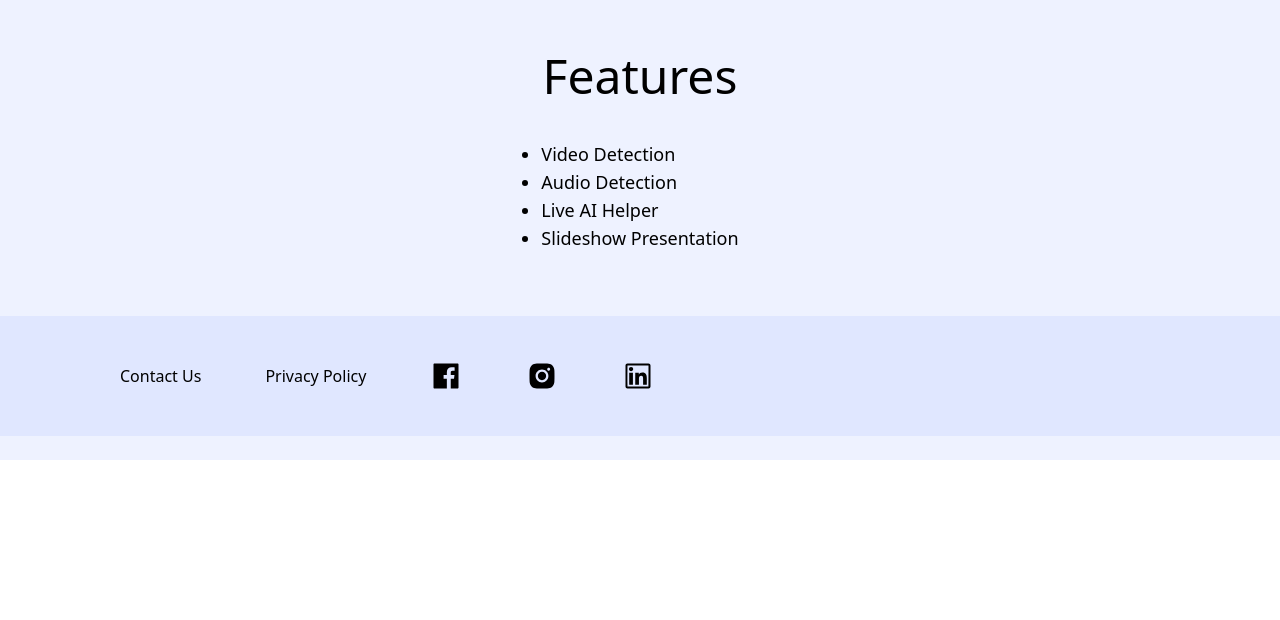
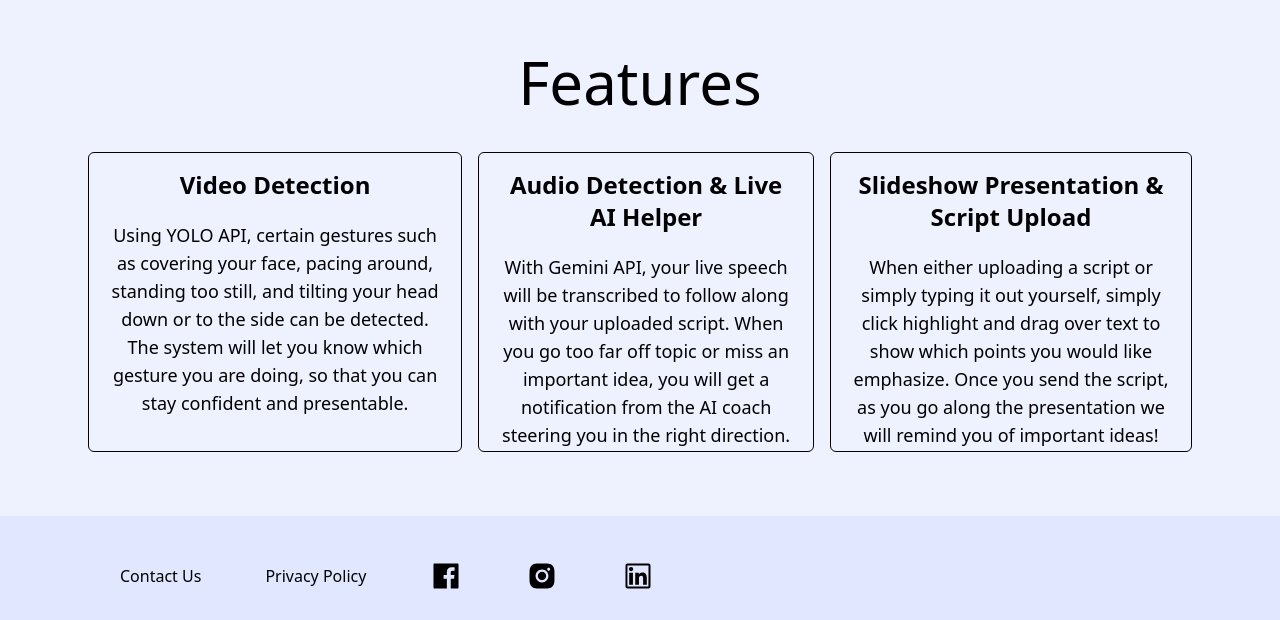
Before and after one commit to AustinBao/Orator, a React (Vite) app in the folder frontend/: page / in a window 1280 px wide. Shown: the part 2900-3520 px from the top of the page. Before the commit the page ends 3360 px from the top, so only its background shows below. Built offline with nearby package versions, Linux system fonts and the light colour scheme.

Commit message:
Wrote Features

```diff
--- a/frontend/src/components/AboutUs.tsx
+++ b/frontend/src/components/AboutUs.tsx
@@ -1,18 +1,37 @@
 import React, { forwardRef } from 'react';
 
 const AboutUs = forwardRef((props, ref) => {
-  const list_styling = "list-disc "
+
+  const box_styling = "border p-4 rounded-md h-75"
+  const title_styling = "text-2xl font-semibold text-center"
+  const desc_styling = "text-md mt-5 text-center"
   return (
     <div ref={ref} className="flex flex-col justify-center items-center w-full">
-      <h1 className="text-5xl my-10 text-center w-4/10">Features</h1>
-      <h3 className="text-lg">
-        <ul>
-          <li className={list_styling} >Video Detection</li>
-          <li className={list_styling}>Audio Detection</li>
-          <li className={list_styling}>Live AI Helper</li>
-          <li className={list_styling}>Slideshow Presentation</li>
-        </ul>
-      </h3>
+
+      <h1 className="text-6xl font-medium:500 my-10 text-center w-4/10">Features</h1>
+      <div className="text-lg flex space-x-4">
+
+          <div className={box_styling}>
+            <h2 className={title_styling}>Video Detection</h2>
+            <p className={desc_styling}>Using YOLO API, certain gestures such as covering your face, pacing around, standing too still, and tilting your head down or to the side can be
+              detected. The system will let you know which gesture you are doing, so that you can stay confident and presentable.
+            </p>
+          </div>
+          <div className={box_styling}>
+            <h2 className={title_styling}>Audio Detection & Live AI Helper</h2>
+            <p className={desc_styling}>With Gemini API, your live speech will be transcribed to follow along with your uploaded script. When you go too far off topic or miss an important
+              idea, you will get a notification from the AI coach steering you in the right direction.
+            </p>
+          </div>
+
+          <div className={box_styling}>
+            <h2 className={title_styling}>Slideshow Presentation & Script Upload</h2>
+            <p className={desc_styling}>When either uploading a script or simply typing it out yourself, simply click highlight and drag over text to show which points you would like emphasize.
+              Once you send the script, as you go along the presentation we will remind you of important ideas!
+            </p>
+          </div>
+
+      </div>
     </div>
   );
 });
--- a/frontend/src/components/Textbox.tsx
+++ b/frontend/src/components/Textbox.tsx
@@ -196,7 +196,7 @@ export default function Textbox(){
     return (
     <div className="text-gray-100 flex flex-col items-center p-6 space-y-6">
 
-        <h2 className="text-xl font-semibold mb-2 text-indigo-300">Upload Transcript</h2>
+        <h2 className="text-xl font-semibold mb-2 text-indigo-300">Upload Script</h2>
 
         <input type="file" accept=".pdf" onChange={handleFileChange}
         className="px-6 py-3 bg-blue-600 hover:bg-blue-500 rounded-lg font-semibold"
```
